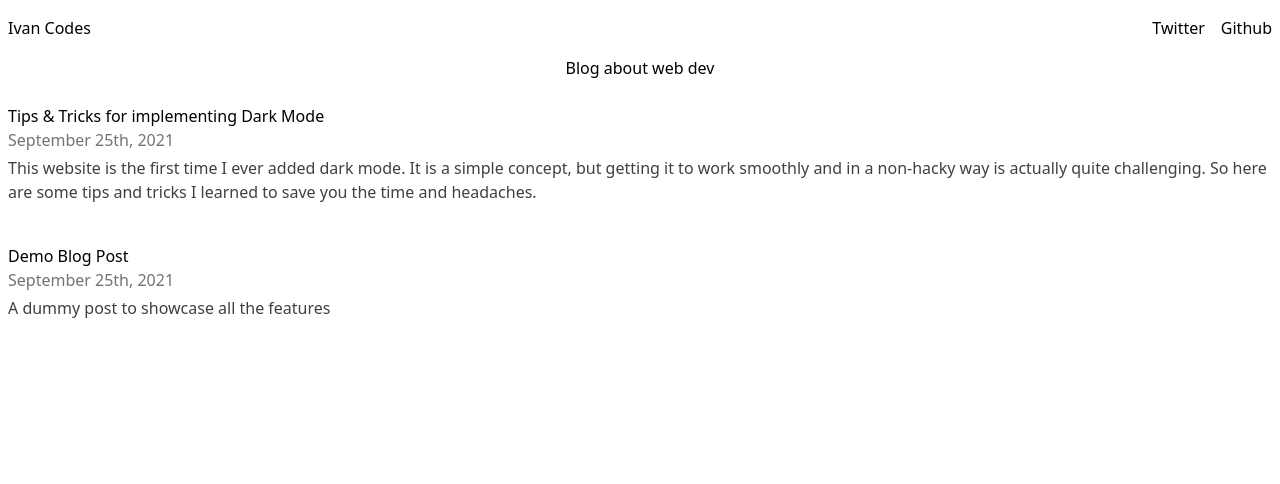
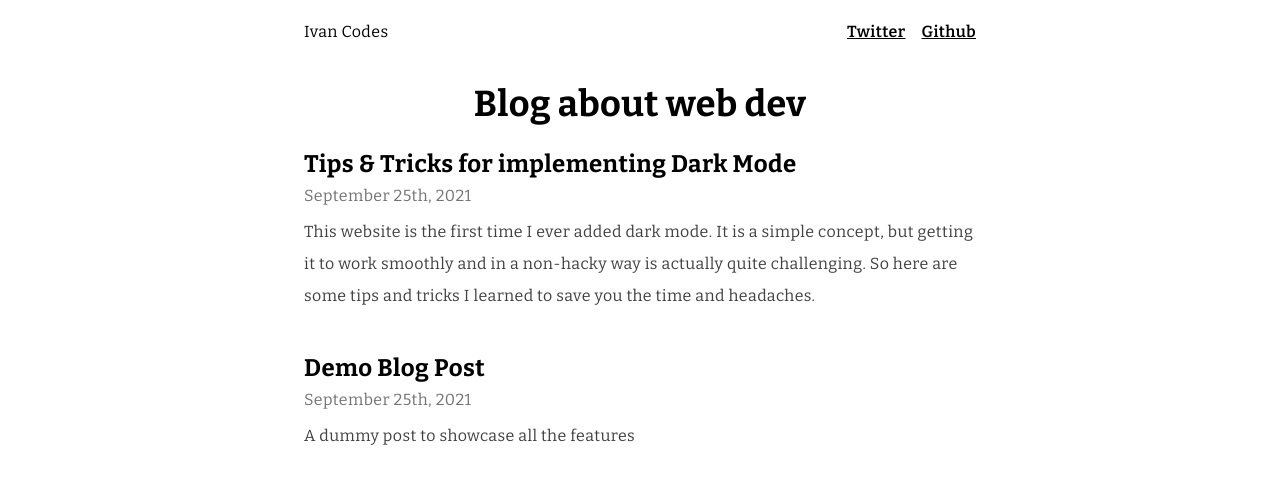
Before and after one commit to ivan-codes/blog, a Next.js app: page / in a window 1280 px wide. Shown: the top 484 px of the page. Built offline with nearby package versions, Linux system fonts and the light colour scheme.

Commit message:
Test @import

```diff
--- a/styles/tailwind.css
+++ b/styles/tailwind.css
@@ -1,12 +1,12 @@
 @import url("https://fonts.googleapis.com/css2?family=Bitter:ital,wght@0,100;0,200;0,300;0,400;0,500;0,600;0,700;0,800;0,900;1,100;1,200;1,300;1,400;1,500;1,600;1,700;1,800;1,900&display=swap");
-@import "ia-light.css" screen;
-@import "ia-dark.css" screen and (prefers-color-scheme: dark);
+/* @import "ia-light.css" screen;
+@import "ia-dark.css" screen and (prefers-color-scheme: dark); */
 
 @tailwind base;
 @tailwind components;
 @tailwind utilities;
 
-/* html,
+html,
 body,
 #__next {
   @apply w-full h-full leading-8 tracking-wide m-0 p-0 bg-white text-black dark:bg-trueGray-900 dark:text-trueGray-300;
@@ -47,4 +47,4 @@ blockquote {
 
 .page-layout {
   @apply w-full max-w-2xl h-full mx-auto;
-} */
+}
```
